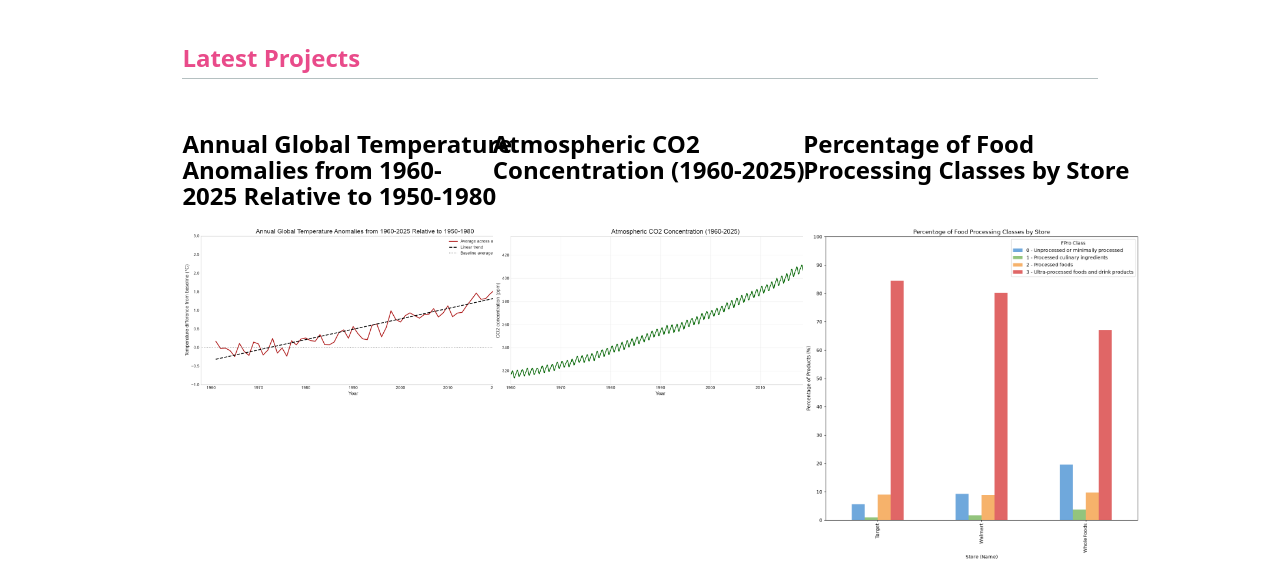
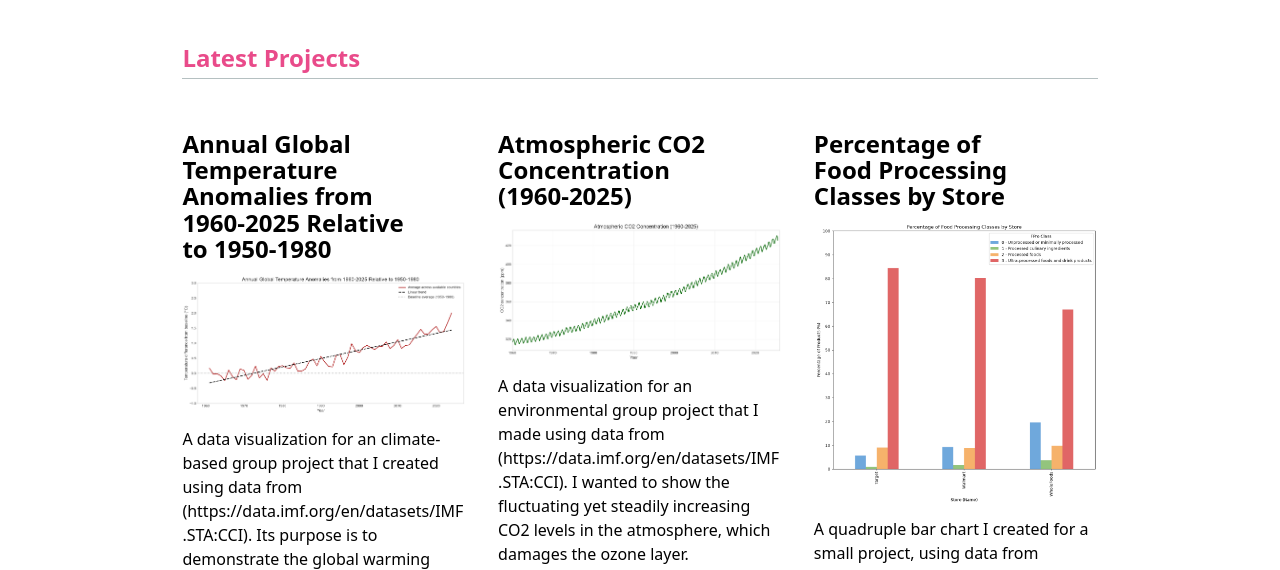
Before and after one commit to jbourdlaies/portfolio, a plain HTML site: page index.html in a window 1280 px wide. Shown: the part 221-791 px from the top of the page. Drawn offline with Linux system fonts and the light colour scheme; no server answers.

Commit message:
Project text fix

```diff
--- a/style.css
+++ b/style.css
@@ -82,17 +82,32 @@ img {
 .projects {
   display: grid;
   grid-template-columns: repeat(auto-fill, minmax(15em, 1fr));
-  gap: 1em;
+  gap: 2em;
+  align-items: start;
 }
 
 .projects article {
-  display: grid;
-  grid-template-rows: subgrid;
-  grid-row: span 3;
+  display: flex;
+  flex-direction: column;
+  min-width: 0;
+  gap: 0.75em;
 }
 
-.projects h2 {
+.projects article img {
+  display: block;
+  width: 100%;
+  height: auto;
+  object-fit: contain;
+}
+
+.projects h2,
+.projects h3 {
   margin: 0;
+}
+
+.projects article p {
+  margin: 0;
+  overflow-wrap: anywhere;
 }
 
 h1 {
```
